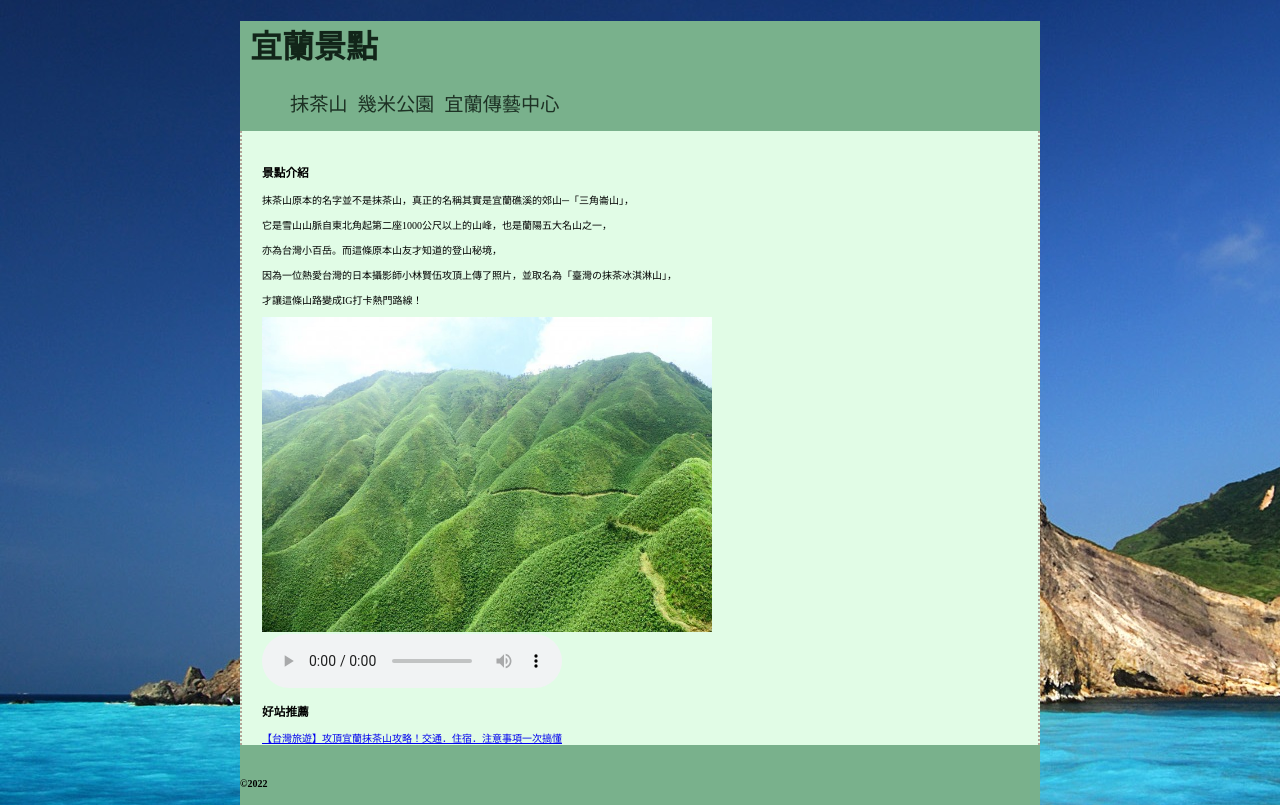
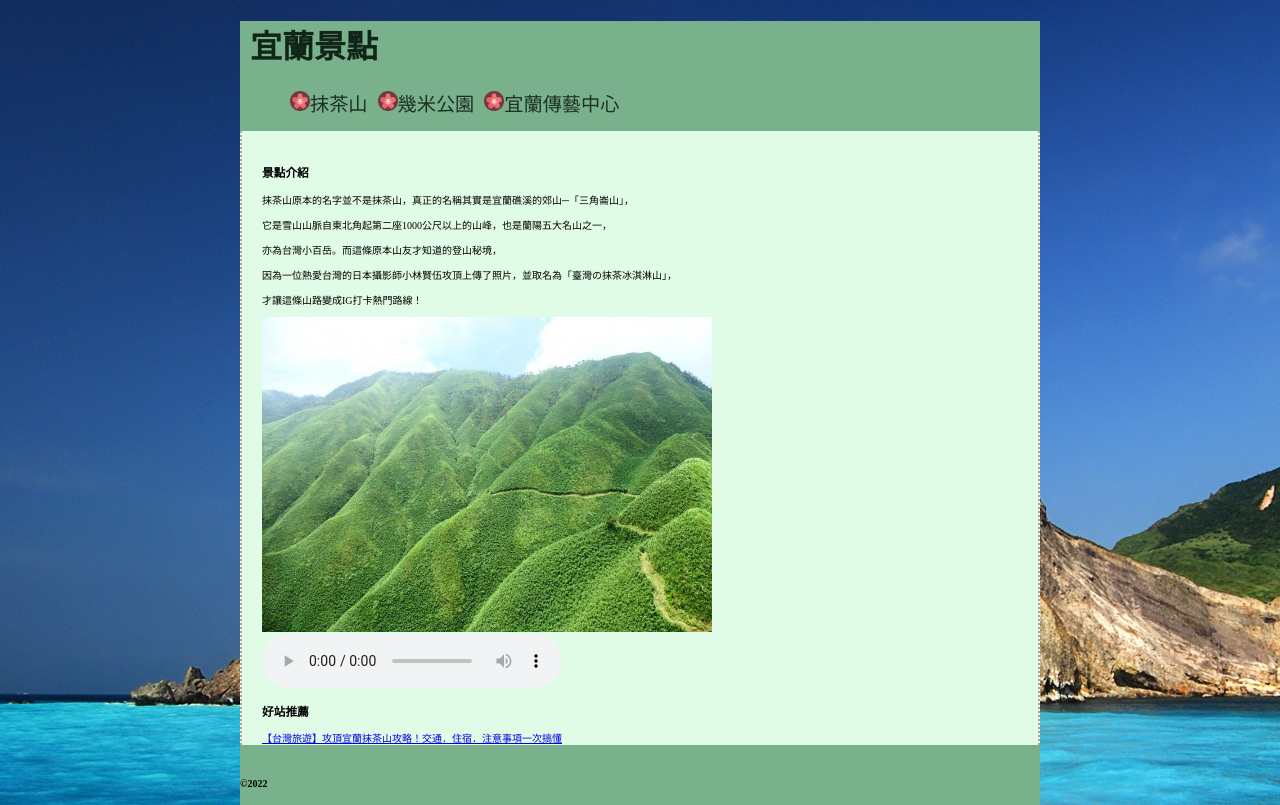
Before and after one commit to yumi1118/y02, a plain HTML site: page index.html in a window 1280 px wide. Drawn offline with Linux system fonts and the light colour scheme.

Commit message:
Add files via upload

```diff
--- a/css/style.css
+++ b/css/style.css
@@ -3,6 +3,7 @@ html {
     margin: 0;
     padding: 0;
     background-image: url(../img/00001.jpg);
+
   }
 
 
@@ -20,9 +21,12 @@ html {
     padding-left: 10px;
     padding-right: 10px;
     background: rgb(121, 177, 140);
+
   }
 
+
   h1{
+
     /* color  */
     /* text-shadow: 2px 2px 4px #0a0000; */
     color: rgb(18, 37, 25);
--- a/index.html
+++ b/index.html
@@ -11,12 +11,12 @@
 </head>
 
 <header>
-    <h1>宜蘭景點</h1>
+        <h1>宜蘭景點</h1>
     <nav>
         <ul style="display: flex;">
-            <li style="list-style: none; margin-right: 10px;"><a href="index.html">抹茶山</a></li>
-            <li style="list-style: none; margin-right: 10px;"><a href="park.html">幾米公園</a></li>
-            <li style="list-style: none; margin-right: 10px;"><a href="Yilan.html">宜蘭傳藝中心</a></li>
+            <li style="list-style: none; margin-right: 10px;"><a href="index.html"><img src="img/0002.png" width="20px" height="20px">抹茶山</a></li>
+            <li style="list-style: none; margin-right: 10px;"><a href="park.html"><img src="img/0002.png" width="20px" height="20px">幾米公園</a></li>
+            <li style="list-style: none; margin-right: 10px;"><a href="Yilan.html"><img src="img/0002.png" width="20px" height="20px">宜蘭傳藝中心</a></li>
         </ul>
 </header>
 
@@ -37,6 +37,7 @@
 
             <img src="img/01.jpg" width="450" height="315">
 
+
             <br>
             <audio controls>
                     <source src="video/001.mp3" type="audio/mpeg"/>
```
Also changed, not shown: Yilan.html (+3 -3 lines), park.html (+3 -3 lines), img/0002.png (added), 1 other file.
